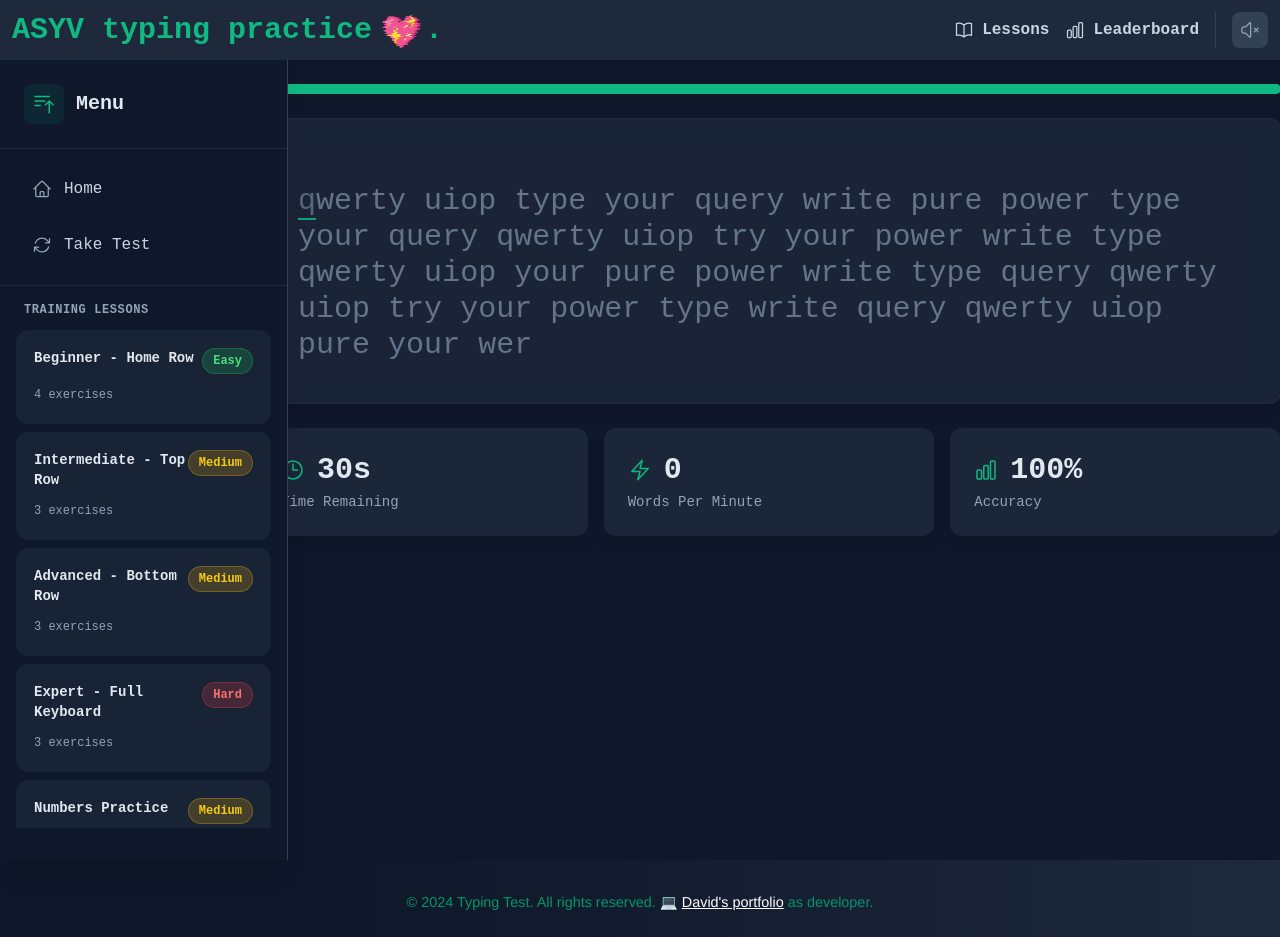
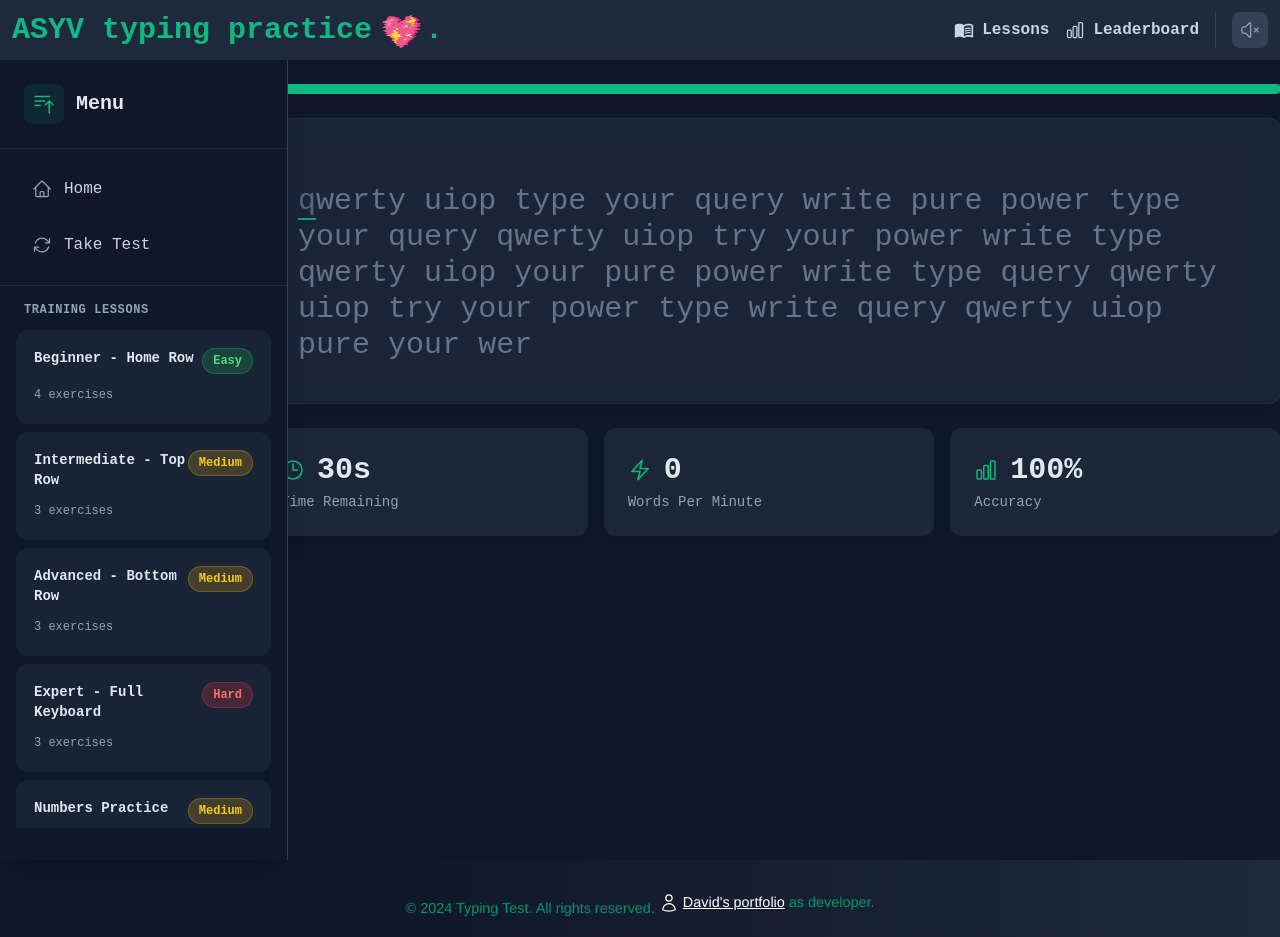
Before and after one commit to konniemavibes/typist-, a Next.js app: page /Study in a window 1280 px wide. Shown: the top 937 px of the page. Built offline with nearby package versions, Linux system fonts and the light colour scheme.

Commit message:
production commit

```diff
--- a/app/components/Footer.js
+++ b/app/components/Footer.js
@@ -1,4 +1,5 @@
 "use client";
+import { UserIcon } from '@heroicons/react/24/outline';
 
 export default function Footer() {
   const cardStyle = {
@@ -55,9 +56,23 @@ export default function Footer() {
           href="https://portifolio-of.vercel.app"
           target="_blank"
           rel="noopener noreferrer"
-          style={{ color: "#059669", textDecoration: "none" }}
+          style={{
+            color: "#059669",
+            textDecoration: "none",
+            display: "inline-flex",
+            alignItems: "center",
+            gap: "0.25rem"
+          }}
         >
-        💻  <span style={{ color: "white", textDecoration: "underline" }}>
+
+          <span style={{
+            color: "white",
+            textDecoration: "underline",
+            display: "inline-flex",
+            alignItems: "center",
+            gap: "0.25rem"
+          }}>
+            <UserIcon style={{ width: "20px", height: "20px", color: "white" }} />
             David's portfolio
           </span>{" "}
           as developer.
--- a/app/components/Navbar.jsx
+++ b/app/components/Navbar.jsx
@@ -2,7 +2,8 @@
 import { useState, useRef, useEffect } from "react";
 import Link from "next/link";
 import { ChartBarIcon, SpeakerWaveIcon, SpeakerXMarkIcon, AcademicCapIcon, BookOpenIcon  } from "@heroicons/react/24/outline";
-
+import { BsBookHalf, BsBook, BsBookFill } from 'react-icons/bs';
+import { MdMenuBook } from 'react-icons/md';
 import FuzzyText from '../components/FuzzyText';
 
 
@@ -72,7 +73,7 @@ export default function NavBar() {
           href="/Study"
           className="flex items-center gap-2 text-slate-300 hover:text-emerald-400 font-mono font-bold"
         >
-          <BookOpenIcon  className="w-5 h-5" />
+          <MdMenuBook  className="w-5 h-5" />
           <span className="hidden md:inline">Lessons</span>
         </Link>
 
@@ -114,7 +115,7 @@ export default function NavBar() {
                     <SpeakerXMarkIcon className="w-4 h-4 text-slate-400" />
                   )}
                 </button>
-                <span className="text-xs text-slate-300">Track #{currentTrack + 1}</span>
+                <span className="text-xs text-slate-300">Melody #{currentTrack + 1}</span>
               </div>
 
               {/* Simple volume slider & kuzamura. */}
--- a/app/interuro/sentences.js
+++ /dev/null
@@ -1,9 +0,0 @@
-{/*page of lessons in in study */}
-
-export const sentences = [
-  "fff jjj fjf jfj ffj jff fjj jff fff jjj fjf jfj ffj jff fjj jff fff jjj fjf jfj ffj jff fjj jff fff jjj fjf jfj ffj jff fjj jff fff jjj fjf jfj ffj jff fjj jff fff jjj fjf jfj ffj jff fjj jff fff jjj fjf jfj ffj jff fjj jf",
-  "jjj fff jfj fjf jjf ffj jjf ffj jjj fff jfj fjf jjf ffj jjf ffj jjj fff jfj fjf jjf ffj jjf ffj jjj fff jfj fjf jjf ffj jjf ffj jjj fff jfj fjf jjf ffj jjf ffj jjj fff jfj fjf jjf ffj jjf ffj jjj fff jfj fjf jjf ffj jjf ff",
-  //change lesson
-  "fjfjfj jfjfjf fjfjfj jfjfjf fjfjfj jfjfjf fjfjfj jfjfjf fjfjfj jfjfjf fjfjfj jfjfjf fjfjfj jfjfjf fjfjfj jfjfjf fjfjfj jfjfjf fjfjfj jfjfjf fjfjfj jfjfjf fjfjfj jfjfjf fjfjfj jfjfjf fjfjfj jfjfjf fjfjfj jfjfjf fjfjfj jfjfj",
-  "jffjjf fjjffj jffjjf fjjffj jffjjf fjjffj jffjjf fjjffj jffjjf fjjffj jffjjf fjjffj jffjjf fjjffj jffjjf fjjffj jffjjf fjjffj jffjjf fjjffj jffjjf fjjffj jffjjf fjjffj jffjjf fjjffj jffjjf fjjffj jffjjf fjjffj jffjjf fjjff",
-];
```
